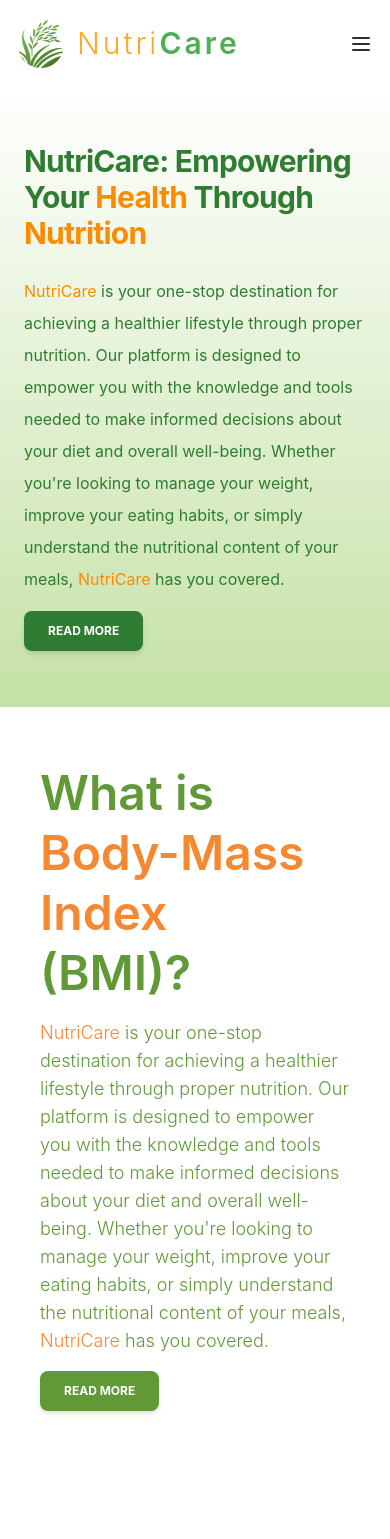
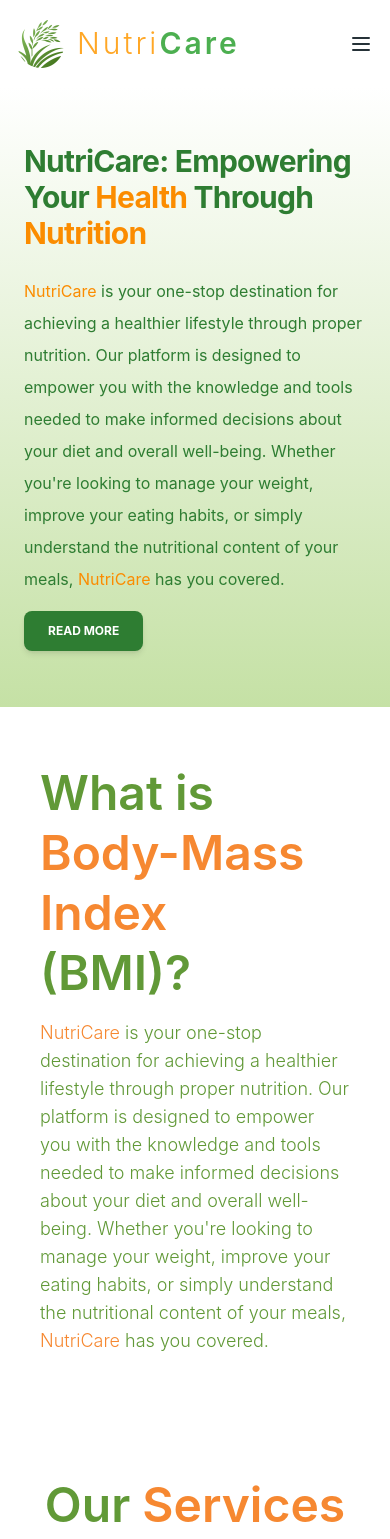
Before and after one commit to beryllwithcode/project-NutriCare, a React (Create React App) app: page / in a window 390 px wide. Shown: the top 1539 px of the page. Built offline with nearby package versions, Linux system fonts and the light colour scheme.

Commit message:
make description component separately

```diff
--- a/src/components/content/content.jsx
+++ b/src/components/content/content.jsx
@@ -11,64 +11,65 @@ import {
 import React, { useRef } from "react";
 import ScrollCarousel from "scroll-carousel-react";
 import { motion } from "framer-motion";
+import Description from "./description";
 
-const Description = () => {
-  const scrollRef = useRef(null);
-  return (
-    <div className="relative flex gap-14 justify-center px-10 lg:px-24 py-14 text-nutricare-green">
-      <motion.img
-        initial={{ opacity: 0, x: "-100px" }}
-        whileInView={{ opacity: 1, x: 0 }}
-        viewport={{ root: scrollRef }}
-        transition={{
-          delay: 0.25,
-          duration: 0.75,
-          type: "spring",
-          stiffness: 150,
-        }}
-        src="illustration/pana.png"
-        alt="Anatomy"
-        className="h-72 hidden lg:block xl:block"
-      ></motion.img>
-      <motion.div
-        initial={{ opacity: 0, x: "100px" }}
-        whileInView={{ opacity: 1, x: 0 }}
-        viewport={{ root: scrollRef }}
-        transition={{
-          delay: 0.25,
-          duration: 0.75,
-          type: "spring",
-          stiffness: 150,
-        }}
-        className="max-w-2xl"
-      >
-        <Typography variant="h1" className="mb-4">
-          What is <span className="text-nutricare-orange">Body-Mass Index</span>
-          <br />
-          (BMI)?
-        </Typography>
-        <Typography variant="paragraph" className="text-lg">
-          <span className="text-nutricare-orange">NutriCare</span> is your
-          one-stop destination for achieving a healthier lifestyle through
-          proper nutrition. Our platform is designed to empower you with the
-          knowledge and tools needed to make informed decisions about your diet
-          and overall well-being. Whether you're looking to manage your weight,
-          improve your eating habits, or simply understand the nutritional
-          content of your meals,{" "}
-          <span className="text-nutricare-orange">NutriCare</span> has you
-          covered.
-        </Typography>
-        <div className="mt-4 gap-x-6">
-          <a href="#">
-            <Button className="bg-nutricare-green hover:bg-green-500">
-              Read More
-            </Button>
-          </a>
-        </div>
-      </motion.div>
-    </div>
-  );
-};
+// const Description = () => {
+//   const scrollRef = useRef(null);
+//   return (
+//     <div className="relative flex gap-14 justify-center px-10 lg:px-24 py-14 text-nutricare-green">
+//       <motion.img
+//         initial={{ opacity: 0, x: "-100px" }}
+//         whileInView={{ opacity: 1, x: 0 }}
+//         viewport={{ root: scrollRef }}
+//         transition={{
+//           delay: 0.25,
+//           duration: 0.75,
+//           type: "spring",
+//           stiffness: 150,
+//         }}
+//         src="illustration/pana.png"
+//         alt="Anatomy"
+//         className="h-72 hidden lg:block xl:block"
+//       ></motion.img>
+//       <motion.div
+//         initial={{ opacity: 0, x: "100px" }}
+//         whileInView={{ opacity: 1, x: 0 }}
+//         viewport={{ root: scrollRef }}
+//         transition={{
+//           delay: 0.25,
+//           duration: 0.75,
+//           type: "spring",
+//           stiffness: 150,
+//         }}
+//         className="max-w-2xl"
+//       >
+//         <Typography variant="h1" className="mb-4">
+//           What is <span className="text-nutricare-orange">Body-Mass Index</span>
+//           <br />
+//           (BMI)?
+//         </Typography>
+//         <Typography variant="paragraph" className="text-lg">
+//           <span className="text-nutricare-orange">NutriCare</span> is your
+//           one-stop destination for achieving a healthier lifestyle through
+//           proper nutrition. Our platform is designed to empower you with the
+//           knowledge and tools needed to make informed decisions about your diet
+//           and overall well-being. Whether you're looking to manage your weight,
+//           improve your eating habits, or simply understand the nutritional
+//           content of your meals,{" "}
+//           <span className="text-nutricare-orange">NutriCare</span> has you
+//           covered.
+//         </Typography>
+//         <div className="mt-4 gap-x-6">
+//           <a href="#">
+//             <Button className="bg-nutricare-green hover:bg-green-500">
+//               Read More
+//             </Button>
+//           </a>
+//         </div>
+//       </motion.div>
+//     </div>
+//   );
+// };
 
 const Services = () => {
   const scrollRef = useRef(null);
--- /dev/null
+++ b/src/components/content/description.jsx
@@ -0,0 +1,63 @@
+import { Typography, Button } from "@material-tailwind/react";
+import React, { useRef } from "react";
+import { motion } from "framer-motion";
+
+const Description = () => {
+  const scrollRef = useRef(null);
+  return (
+    <div className="relative flex gap-14 justify-center px-10 lg:px-24 py-14 text-nutricare-green">
+      <motion.img
+        initial={{ opacity: 0, x: "-100px" }}
+        whileInView={{ opacity: 1, x: 0 }}
+        viewport={{ root: scrollRef }}
+        transition={{
+          delay: 0.25,
+          duration: 0.75,
+          type: "spring",
+          stiffness: 150,
+        }}
+        src="illustration/pana.png"
+        alt="Anatomy"
+        className="h-72 hidden lg:block xl:block"
+      ></motion.img>
+      <motion.div
+        initial={{ opacity: 0, x: "100px" }}
+        whileInView={{ opacity: 1, x: 0 }}
+        viewport={{ root: scrollRef }}
+        transition={{
+          delay: 0.25,
+          duration: 0.75,
+          type: "spring",
+          stiffness: 150,
+        }}
+        className="max-w-2xl"
+      >
+        <Typography variant="h1" className="mb-4">
+          What is <span className="text-nutricare-orange">Body-Mass Index</span>
+          <br />
+          (BMI)?
+        </Typography>
+        <Typography variant="paragraph" className="text-lg">
+          <span className="text-nutricare-orange">NutriCare</span> is your
+          one-stop destination for achieving a healthier lifestyle through
+          proper nutrition. Our platform is designed to empower you with the
+          knowledge and tools needed to make informed decisions about your diet
+          and overall well-being. Whether you're looking to manage your weight,
+          improve your eating habits, or simply understand the nutritional
+          content of your meals,{" "}
+          <span className="text-nutricare-orange">NutriCare</span> has you
+          covered.
+        </Typography>
+        {/* <div className="mt-4 gap-x-6">
+          <a href="#">
+            <Button className="bg-nutricare-green hover:bg-green-500">
+              Read More
+            </Button>
+          </a>
+        </div> */}
+      </motion.div>
+    </div>
+  );
+};
+
+export default Description;
```
